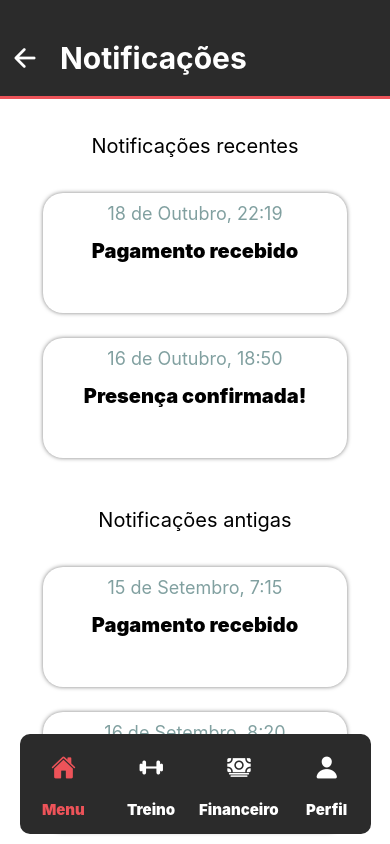
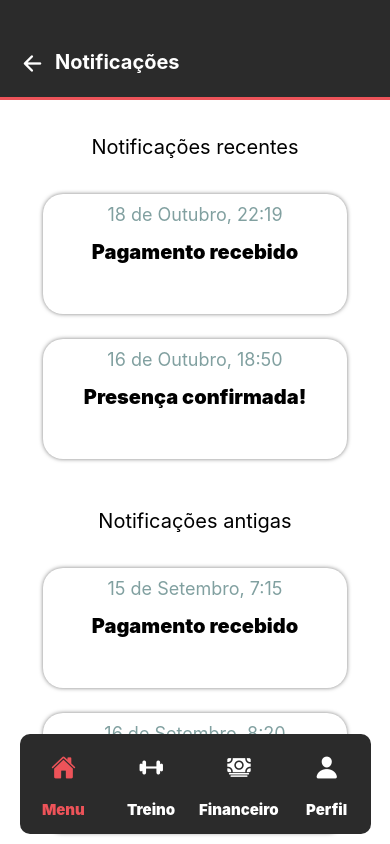
Before and after one commit to filipenevesz/ltd_academia, a React Native app: screen /Notifications in a window 390 px wide. Built offline with nearby package versions, Linux system fonts and the light colour scheme.

Commit message:
Criando uma pasta de rota e ajustando a rota

```diff
--- a/App.js
+++ b/App.js
@@ -7,32 +7,13 @@ import { Ionicons } from "@expo/vector-icons";
 import { View, StatusBar, StyleSheet } from "react-native";
 
 // pages
-import HomeScreen from "./src/screens/(auth)/home"
 import Financial from "./src/screens/(auth)/financial";
 import Profile from "./src/screens/(auth)/profile";
 import Training from "./src/screens/(auth)/workout";
-import Notifications from "./src/screens/(auth)/notification";
 import Login from "./src/screens/(public)/login";
+import HomeStack from "./src/navigation/stack-navigation";
 
 const Tab = createBottomTabNavigator();
-const Stack = createStackNavigator();
-
-function HomeStack() {
-  return (
-    <Stack.Navigator>
-      <Stack.Screen
-        name="Home"
-        component={HomeScreen}
-        options={{ headerShown: false }}
-      />
-      <Stack.Screen
-        name="Notifications"
-        component={Notifications}
-        options={{ headerShown: false }}
-      />
-    </Stack.Navigator>
-  );
-}
 
 const MyTheme = {
   ...DefaultTheme,
--- a/src/components/header/index.js
+++ b/src/components/header/index.js
@@ -2,14 +2,16 @@ import React from 'react';
 import {Text, TouchableOpacity, SafeAreaView } from 'react-native';
 import{Ionicons} from '@expo/vector-icons'
 import styles from './styles';
+import Notifications from '../../screens/(auth)/notification';
+import { useNavigation } from '@react-navigation/native';
 
 
-export default function Header({title, navigation}) {
-
+export default function Header({title}) {
+    const navigation = useNavigation();
 return (
 <SafeAreaView style={styles.header}>
     <Text style={styles.headerText}>{title}</Text>
-    <TouchableOpacity onPress={()=>alert("COLOCAR NAVEGACAO AQUI")}>
+    <TouchableOpacity onPress={()=> navigation.navigate(Notifications)}>
         <Ionicons name="notifications-outline" size={25} color="white"/>
     </TouchableOpacity>
 </SafeAreaView>
--- /dev/null
+++ b/src/navigation/stack-navigation.js
@@ -0,0 +1,25 @@
+import React from "react";
+import { createStackNavigator } from "@react-navigation/stack";
+import HomeScreen from "../screens/(auth)/home";
+import Notifications from "../screens/(auth)/notification";
+
+const Stack = createStackNavigator();
+
+function HomeStack() {
+    return (
+      <Stack.Navigator>
+        <Stack.Screen
+          name="Home"
+          component={HomeScreen}
+          options={{ headerShown: false }}
+        />
+        <Stack.Screen
+            name="Notifications"
+            component={Notifications}
+            options={{ headerShown: false }}
+        />
+      </Stack.Navigator>
+    );
+  }
+
+export default HomeStack;
--- a/src/screens/(auth)/home/index.js
+++ b/src/screens/(auth)/home/index.js
@@ -1,9 +1,7 @@
 import React from 'react';
 import { View, Text, Image, TouchableOpacity, ImageBackground } from 'react-native';
 import Header from '../../../components/header';
-
 import styles from './styles';
-
 
 export default function HomeScreen() {
   return (
--- a/src/screens/(auth)/notification/index.js
+++ b/src/screens/(auth)/notification/index.js
@@ -13,7 +13,7 @@ export default function Notifications() {
         <StatusBar barStyle="dark-content"/>
         <View style={styles.header}>
             <TouchableOpacity onPress={() => navigation.goBack(HomeScreen)} style={styles.buttonBack}>
-                <Ionicons name="arrow-back" size={30} color={"#fff"}/>
+                <Ionicons name="arrow-back" size={25} color={"#fff"}/>
                 <Text style={styles.textHeader}>Notificações</Text>
             </TouchableOpacity>
         </View>
--- a/src/screens/(auth)/notification/styles.js
+++ b/src/screens/(auth)/notification/styles.js
@@ -7,16 +7,18 @@ const styles = StyleSheet.create({
     },
     textHeader: {
         color: "#FFFFFF",
-        padding: 20,
         alignSelf: "flex-start",
-        fontSize: 30,
-        fontWeight: "700"
+        fontSize: 20,
+        fontWeight: "700",
+        width: 200,
+        paddingLeft: 10
     },
     header: {
       backgroundColor: "#2B2B2B",
       borderBottomWidth: 3,
       borderColor: "#ED5359",
-      paddingTop: 20,
+      paddingTop: 50,
+      padding: 20,
     },
     notificationArea: {
         paddingHorizontal: 5,
@@ -58,7 +60,7 @@ const styles = StyleSheet.create({
       buttonBack: {
         flexDirection: 'row',
         alignItems: 'center',
-        left: 10,
+
       }
 
 });
```
Also changed, not shown: 1 other file (tests, documents, lock files or other folders).
